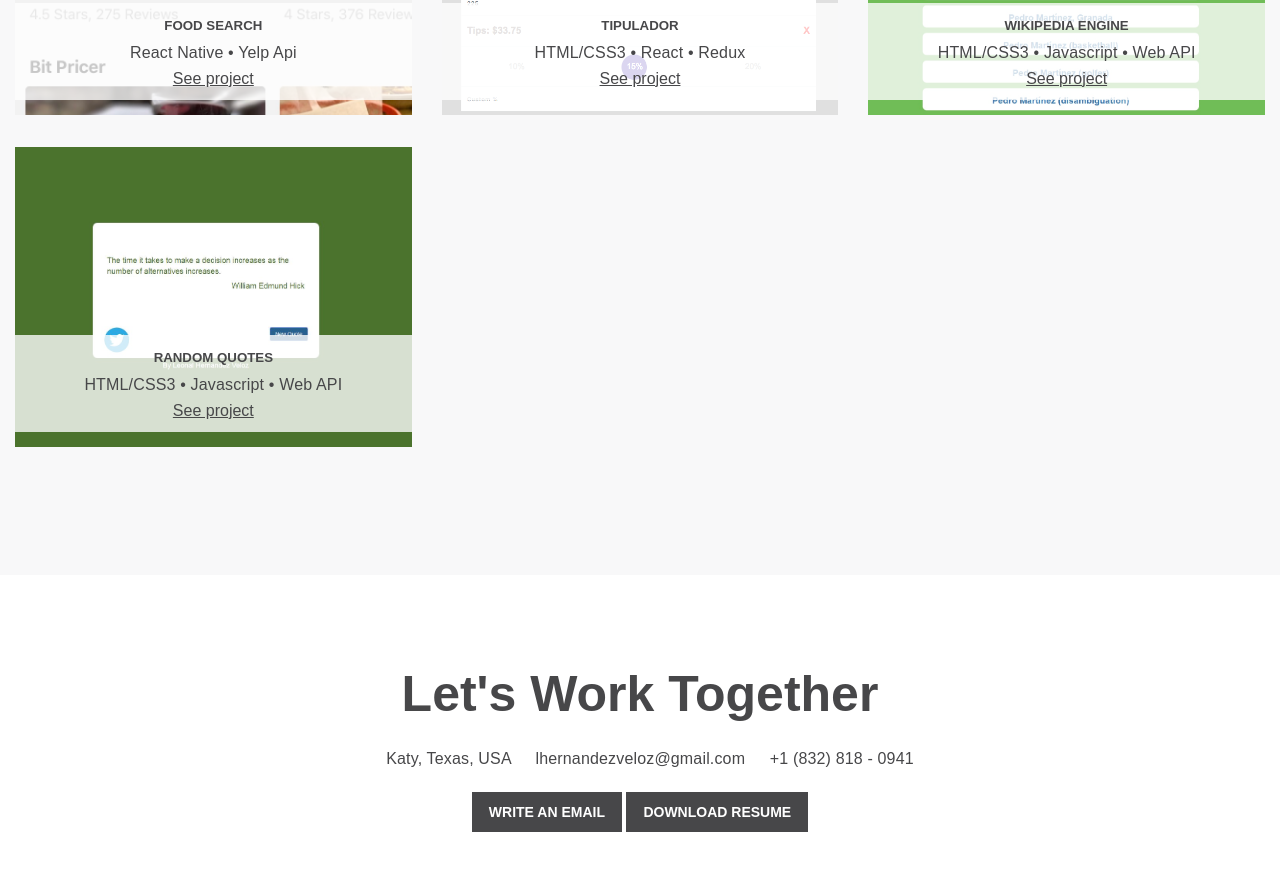
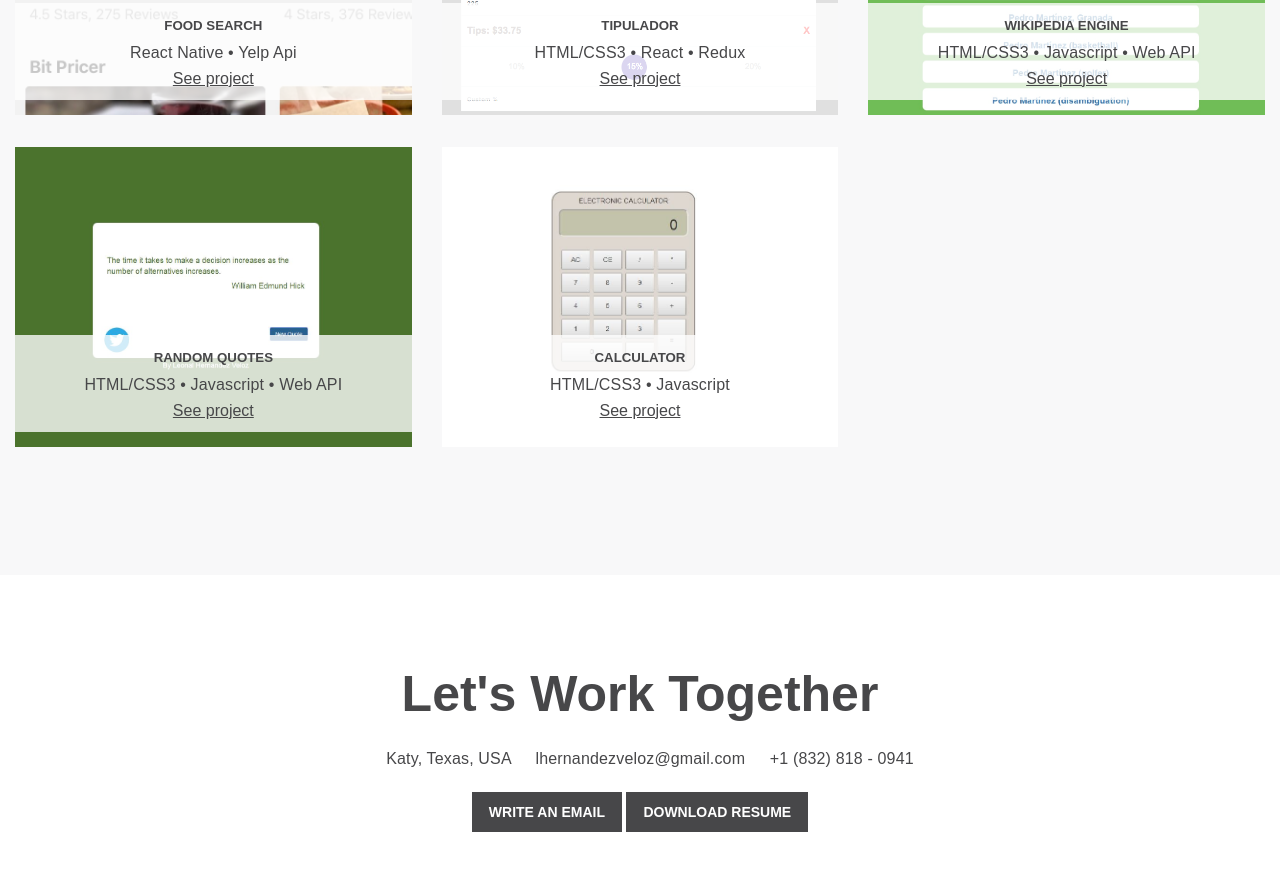
Before and after one commit to leonal17/leonal17.github.io, a plain HTML site: page index.html in a window 1280 px wide. Shown: the part 1763-2634 px from the top of the page. Drawn offline with Linux system fonts and the light colour scheme.

Commit message:
Adding new project and fixing issue

```diff
--- a/index.html
+++ b/index.html
@@ -69,7 +69,7 @@
                   </div>
                   <div class="col-xs-4">
                     <h4>What I'm doing:</h4>
-                    <p>On 2018 I landed on Pandell as Intermidiate software Developer, I'm getting better on react native, I'm working on an app that allow record routes on your smartphone. To see more about I'm buiding go to my github!<a href="https://github.com/lhernandezveloz"><i class="fa fa-github"></i></a></p>
+                    <p>On 2018 I landed on Pandell as Intermidiate software Developer, I'm getting better on react native, I'm working on an app that allow record routes on your smartphone. To see more about I'm buiding go to my github! <a href="https://github.com/lhernandezveloz"><i class="fa fa-github"></i></a></p>
                   </div>
                   <div class="col-xs-4">
                     <h4>When I'm not coding, I'm:</h4>
@@ -191,15 +191,15 @@
                 </div>
 
 
-               <!-- <div class="col-sm-4 col-xs-6">
-                  <div class="lh-card-01 bg-05">
+               <div class="col-sm-4 col-xs-6">
+                  <div class="lh-card-01 bg-04">
                     <div class="lh-description">
-                      <h5>Pomodoro</h5>
+                      <h5>Calculator</h5>
                       <p>HTML/CSS3 • Javascript</p>
-                      <a class="btn btn-secondary" href="/pomodoro">See project</a>
+                      <a class="btn btn-secondary" href="http://torpid-hydrant.surge.sh/">See project</a>
                     </div>
                   </div>
-                </div> -->
+                </div>
 
             </div>
 
```
